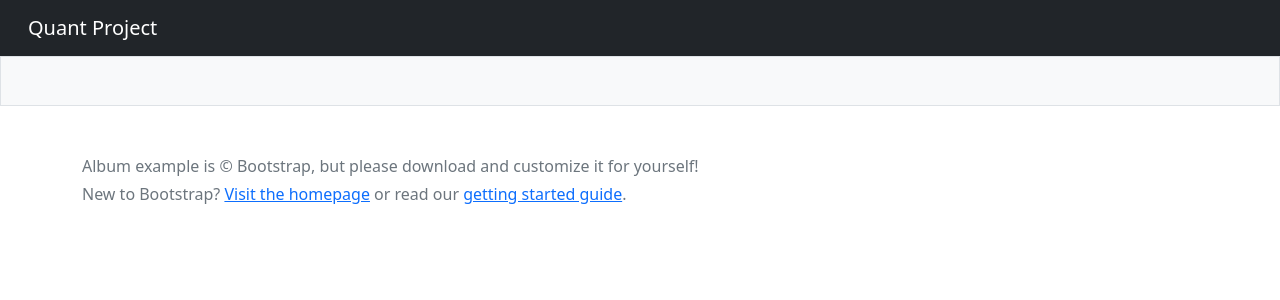
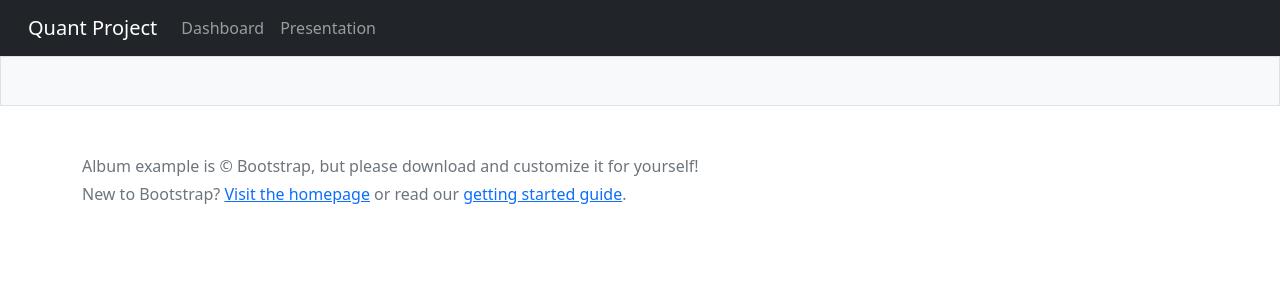
Before and after one commit to cswcjt/Quant-Project, a Django app: template django/templates/container/base.html in a window 1280 px wide. Shown: the top 300 px of the page. Run offline with Django 4.2, Linux system fonts and the light colour scheme; the template is opened without the code that fills it, so the values that code supplies are empty; some libraries are stand-ins or nearby versions.

Commit message:
refector: modify navbar.html
1. navbar에 Dashboard, Presentation link 생성

```diff
--- a/django/templates/components/navbar.html
+++ b/django/templates/components/navbar.html
@@ -1,30 +1,29 @@
 <nav class="navbar navbar-expand-xl navbar-dark bg-dark sticky-top" aria-label="Sixth navbar example">
     <div class="container-fluid">
         <a class="navbar-brand ps-3" href="#">Quant Project</a>
-        <!-- <button class="navbar-toggler" type="button" data-bs-toggle="collapse" data-bs-target="#navbarsExample06" aria-controls="navbarsExample06" aria-expanded="false" aria-label="Toggle navigation">
+        <button class="navbar-toggler"
+            type="button"
+            data-bs-toggle="collapse"
+            data-bs-target="#navbarsExample06"
+            aria-controls="navbarsExample06"
+            aria-expanded="false"
+            aria-label="Toggle navigation">
         <span class="navbar-toggler-icon"></span>
-        </button> -->
+        </button>
 
-        <!-- <div class="collapse navbar-collapse" id="navbarsExample06">
+        <div class="collapse navbar-collapse" id="navbarsExample06">
             <ul class="navbar-nav me-auto mb-2 mb-xl-0">
                 <li class="nav-item">
-                    <a class="nav-link active" aria-current="page" href="#">Home</a>
+                    <a class="nav-link" href="{% url 'dashboard:portfolio' %}">
+                        Dashboard
+                    </a>
                 </li>
                 <li class="nav-item">
-                    <a class="nav-link" href="#">Link</a>
-                </li>
-                <li class="nav-item">
-                    <a class="nav-link disabled">Disabled</a>
-                </li>
-                <li class="nav-item dropdown">
-                    <a class="nav-link dropdown-toggle" href="#" id="dropdown06" data-bs-toggle="dropdown" aria-expanded="false">Dropdown</a>
-                    <ul class="dropdown-menu" aria-labelledby="dropdown06">
-                        <li><a class="dropdown-item" href="#">Action</a></li>
-                        <li><a class="dropdown-item" href="#">Another action</a></li>
-                        <li><a class="dropdown-item" href="#">Something else here</a></li>
-                    </ul>
+                    <a class="nav-link" href="{% url 'dashboard:presentation' %}">
+                        Presentation
+                    </a>
                 </li>
             </ul>
-        </div> -->
+        </div>
     </div>
 </nav>
```
